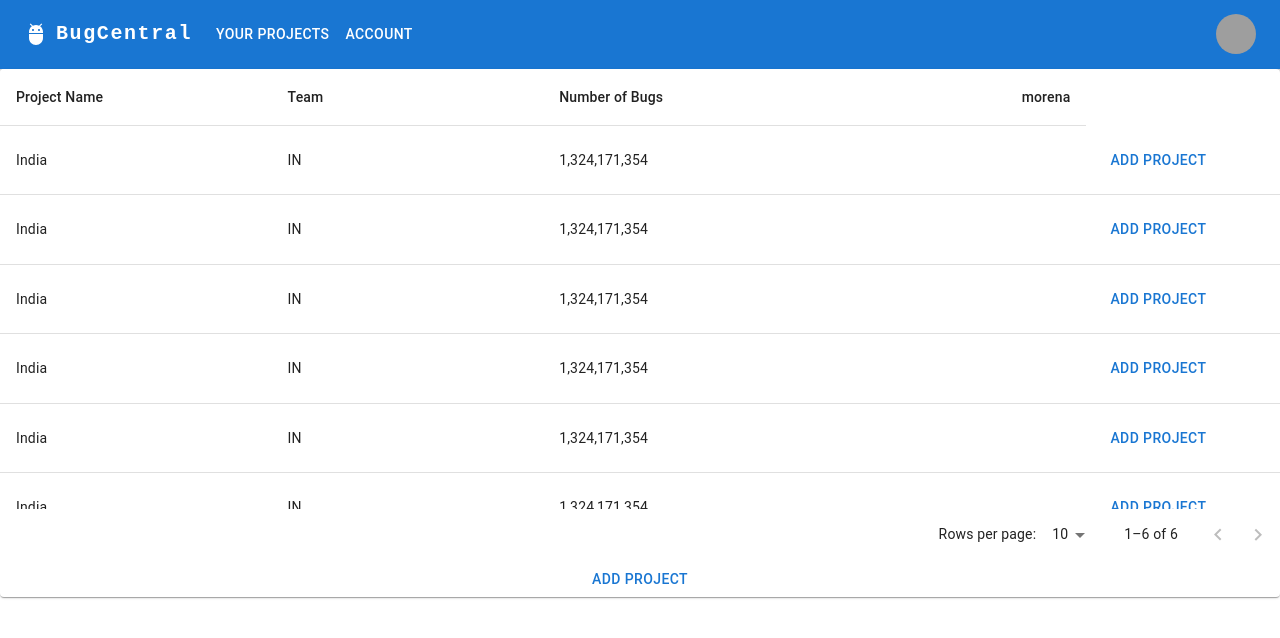
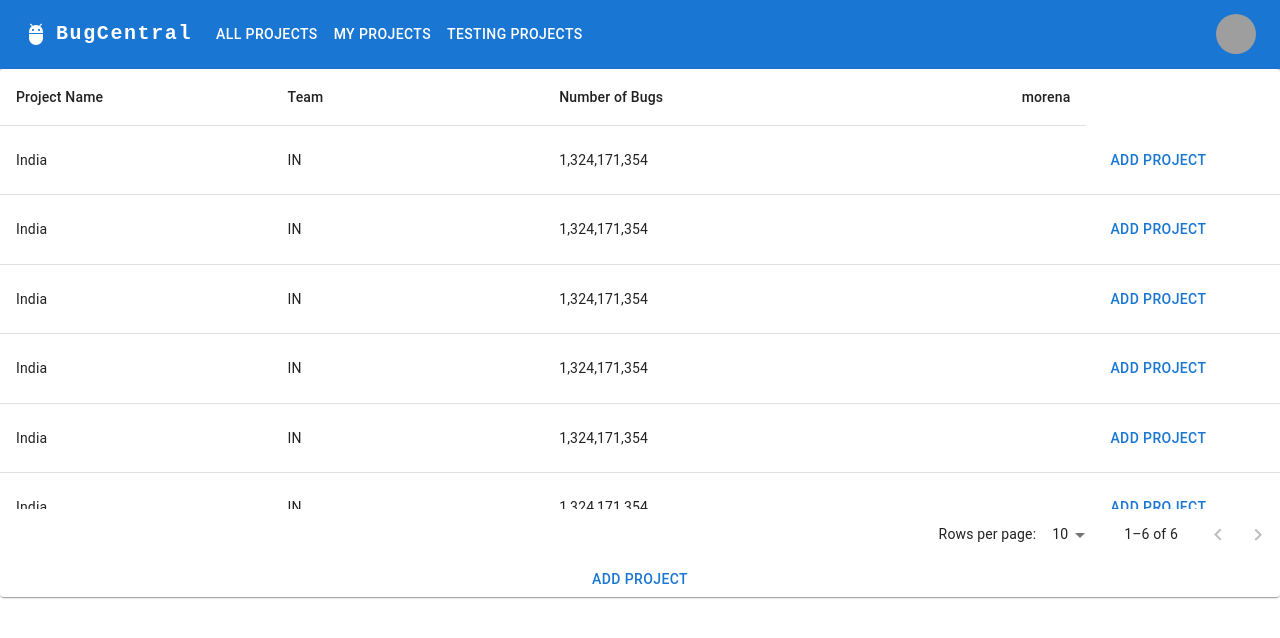
Before and after one commit to Nikki612/bug-tracking-app-webtech, a React (Create React App) app: page /home in a window 1280 px wide. Shown: the top 638 px of the page. Built offline with nearby package versions, Linux system fonts and the light colour scheme; grey boxes are pictures that could not be loaded.

Commit message:
hai gata cu fotosinteza nb

```diff
--- a/src/App.js
+++ b/src/App.js
@@ -14,6 +14,9 @@ function App() {
             <Route exact path="/" component={LoginScreen} />
             <Route path="/home" component={Content} />
             <Route path="/register" component={SignUpScreen} />
+            <Route path="/myprojects" component={SignUpScreen} />
+            <Route path="/allprojects" component={SignUpScreen} />
+            <Route path="/testingprojects" component={SignUpScreen} />
           </Switch>
         </div>
       </BrowserRouter>
--- a/src/components/Appbar.js
+++ b/src/components/Appbar.js
@@ -13,7 +13,7 @@ import Tooltip from '@mui/material/Tooltip'
 import MenuItem from '@mui/material/MenuItem'
 import AdbIcon from '@mui/icons-material/Adb'
 
-const pages = ['Your Projects', 'ACCOUNT']
+const pages = ['All Projects', 'My Projects', 'Testing Projects']
 const settings = ['Profile', 'Account', 'Dashboard', 'Logout']
 
 function ResponsiveAppBar() {
@@ -22,6 +22,7 @@ function ResponsiveAppBar() {
 
   const handleOpenNavMenu = (event) => {
     setAnchorElNav(event.currentTarget)
+
   }
   const handleOpenUserMenu = (event) => {
     setAnchorElUser(event.currentTarget)
```
